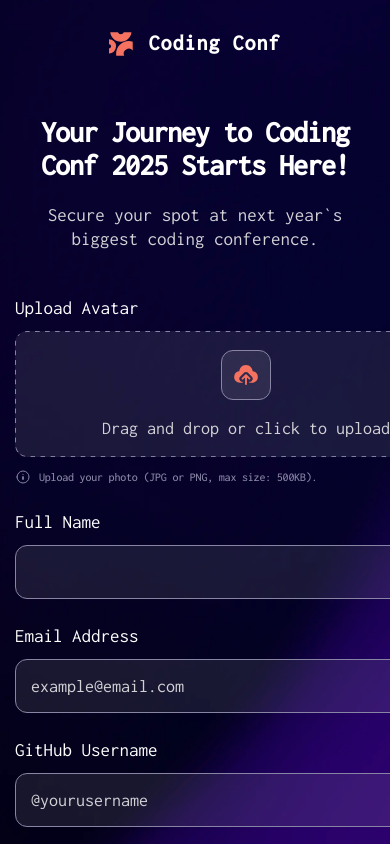
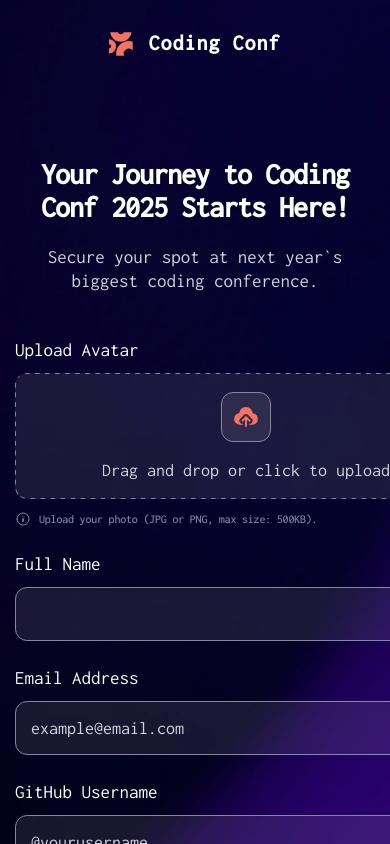
Before and after one commit to internet-unable/practice-projects, a React (Vite) app in the folder 02-react_ticket-generator_junior/: page / in a window 390 px wide. Shown: the top 844 px of the page. Built offline with nearby package versions, Linux system fonts and the light colour scheme.

Commit message:
Update Header
- small update for paddings;

```diff
--- a/02-react_ticket-generator_junior/src/components/Sections/Header/Header.module.css
+++ b/02-react_ticket-generator_junior/src/components/Sections/Header/Header.module.css
@@ -1,11 +1,11 @@
 .header {
     display: flex;
     justify-content: center;
-    padding-top: 40px;
+    padding: 40px 0 70px 0;
 }
 
 @media screen and (max-width: 425px) {
     .header {
-        padding-top: 32px;
+        padding: 32px 0 42px 0;
     }
 }
```
